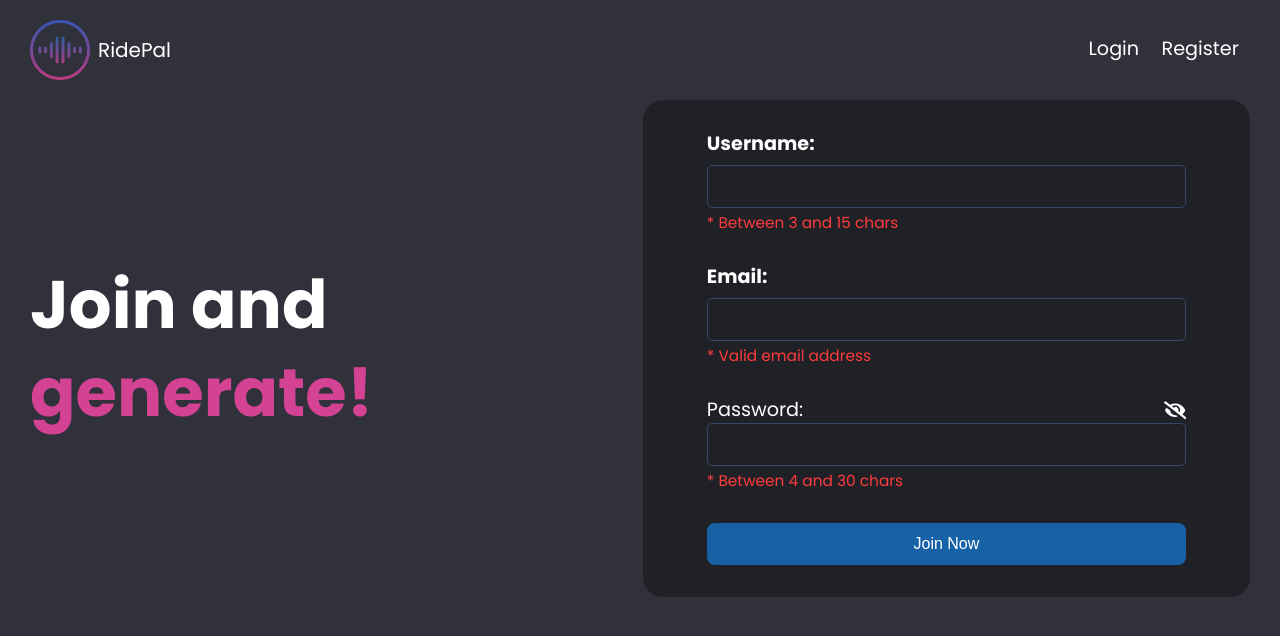
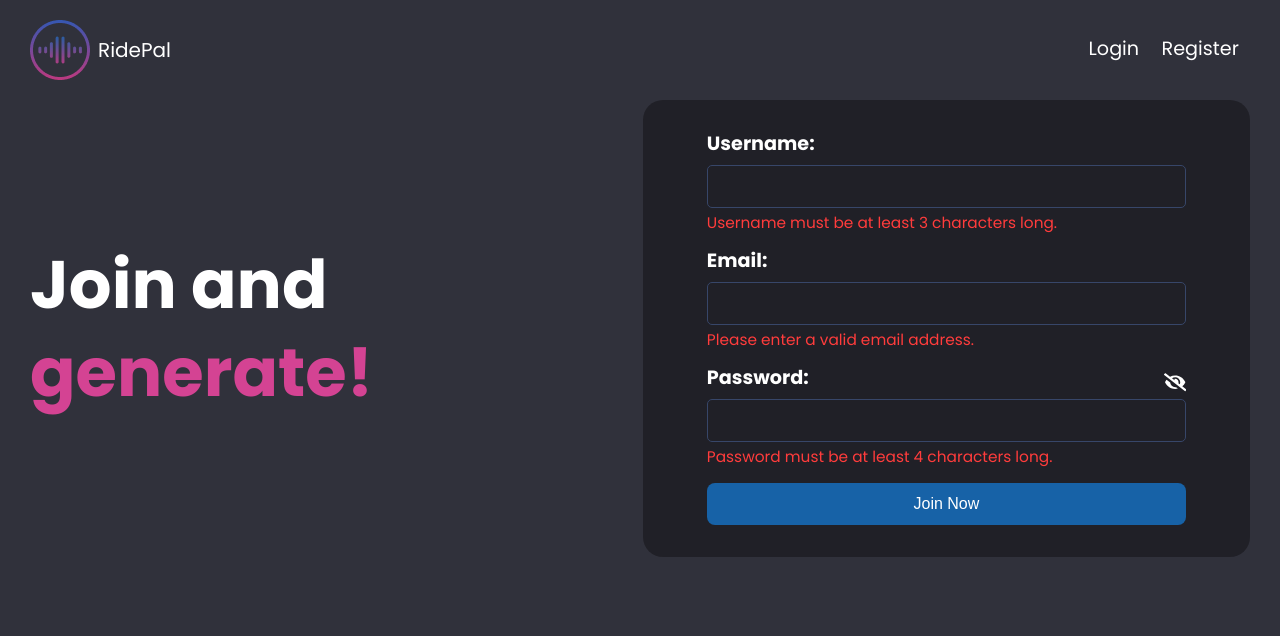
Before and after one commit to sava-stanchev/ridepal-playlist-generator, a React (Create React App) app in the folder client/: page /register in a window 1280 px wide. Shown: the top 636 px of the page. Built offline with nearby package versions, Linux system fonts and the light colour scheme.

Commit message:
change register form data collection and validation logic

```diff
--- a/client/src/common/utils.js
+++ b/client/src/common/utils.js
@@ -18,3 +18,11 @@ export const trackTimeFormat = (s) => {
 export const joinClasses = (classesArr) => {
   return classesArr.filter(Boolean).join(" ");
 };
+
+export const isValidEmail = (email) => {
+  const isEmailValid =
+    /^(([^<>()[\]\\.,;:\s@"]+(\.[^<>()[\]\\.,;:\s@"]+)*)|(".+"))@((\[[0-9]{1,3}\.[0-9]{1,3}\.[0-9]{1,3}\.[0-9]{1,3}])|(([a-zA-Z\-0-9]+\.)+[a-zA-Z]{2,}))$/.test(
+      email
+    );
+  return isEmailValid;
+};
--- a/client/src/pages/Register.jsx
+++ b/client/src/pages/Register.jsx
@@ -3,59 +3,52 @@ import { useHistory } from "react-router-dom";
 import { HOST } from "../common/constants";
 import { FaEyeSlash, FaEye } from "react-icons/fa";
 import AlertModal from "../components/AlertModal";
-import { joinClasses } from "../common/utils";
-
-const initialState = {
-  username: "",
-  password: "",
-  email: "",
-};
-
-const passVerificationError = {
-  properLength: false,
-};
-
-const emailVerificationError = {
-  properEmail: false,
-};
-
-const usernameVerificationError = {
-  properLength: false,
-};
+import { isValidEmail, joinClasses } from "../common/utils";
 
 const Register = () => {
-  const [newUser, setNewUser] = useState(initialState);
-  const [passwordError, setPasswordError] = useState(passVerificationError);
-  const [emailError, setEmailError] = useState(emailVerificationError);
-  const [usernameError, setUsernameError] = useState(usernameVerificationError);
+  const [formData, setFormData] = useState({
+    username: "",
+    email: "",
+    password: "",
+  });
+  const [formErrors, setFormErrors] = useState({
+    username: true,
+    email: true,
+    password: true,
+  });
   const [showPassword, setShowPassword] = useState(false);
   const [modal, setModal] = useState(false);
   const [alertMsg, setAlertMsg] = useState(null);
 
   const history = useHistory();
 
-  const createUser = (name, value) => {
-    setNewUser({
-      ...newUser,
+  const handleInputChange = (e) => {
+    const { name, value } = e.target;
+    setFormData((prevState) => ({
+      ...prevState,
       [name]: value,
-    });
+    }));
 
-    if (name === "password") {
-      const properLength = value.length >= 4 && value.length <= 30;
-      setPasswordError({ ...passwordError, properLength });
-    }
-
-    if (name === "email") {
-      const properEmail =
-        /^(([^<>()[\]\\.,;:\s@"]+(\.[^<>()[\]\\.,;:\s@"]+)*)|(".+"))@((\[[0-9]{1,3}\.[0-9]{1,3}\.[0-9]{1,3}\.[0-9]{1,3}])|(([a-zA-Z\-0-9]+\.)+[a-zA-Z]{2,}))$/.test(
-          value
-        );
-      setEmailError({ ...emailError, properEmail });
-    }
-
-    if (name === "username") {
-      const properLength = value.length >= 3 && value.length <= 15;
-      setUsernameError({ ...usernameError, properLength });
+    if (name === "username" && value.length > 2) {
+      setFormErrors((prevState) => ({
+        ...prevState,
+        username: false,
+      }));
+    } else if (name === "email" && isValidEmail(value)) {
+      setFormErrors((prevState) => ({
+        ...prevState,
+        email: false,
+      }));
+    } else if (name === "password" && value.length > 3) {
+      setFormErrors((prevState) => ({
+        ...prevState,
+        password: false,
+      }));
+    } else {
+      setFormErrors((prevState) => ({
+        ...prevState,
+        [name]: true,
+      }));
     }
   };
 
@@ -81,7 +74,7 @@ const Register = () => {
     headers: {
       "Content-Type": "application/json",
     },
-    body: JSON.stringify(newUser),
+    body: JSON.stringify(formData),
   });
 
   const showThePassword = () => {
@@ -104,46 +97,45 @@ const Register = () => {
         <span className="main__text--accent"> generate!</span>
       </h1>
       <form className="main__form">
-        <div
-          className="input-group"
-          name="username"
-          value={newUser.username}
-          onChange={(e) => createUser("username", e.target.value)}
-        >
+        <div className="input-group">
           <label htmlFor="username">Username:</label>
-          <input type="text" id="username" aria-required="true" />
+          <input
+            type="text"
+            id="username"
+            name="username"
+            value={formData.username}
+            onChange={handleInputChange}
+            aria-required="true"
+          />
           <p
             className={joinClasses([
               "validation-msg",
-              usernameError.properLength && "validation-msg--valid",
+              !formErrors.username && "validation-msg--valid",
             ])}
           >
-            * Between 3 and 15 chars
+            Username must be at least 3 characters long.
           </p>
         </div>
-        <div
-          className="input-group"
-          name="email"
-          value={newUser.email}
-          onChange={(e) => createUser("email", e.target.value)}
-        >
+        <div className="input-group">
           <label htmlFor="email">Email:</label>
-          <input type="email" id="email" aria-required="true" />
+          <input
+            type="email"
+            id="email"
+            name="email"
+            value={formData.email}
+            onChange={handleInputChange}
+            aria-required="true"
+          />
           <p
             className={joinClasses([
               "validation-msg",
-              emailError.properEmail && "validation-msg--valid",
+              !formErrors.email && "validation-msg--valid",
             ])}
           >
-            * Valid email address
+            Please enter a valid email address.
           </p>
         </div>
-        <div
-          className="input-group"
-          name="password"
-          value={newUser.password}
-          onChange={(e) => createUser("password", e.target.value)}
-        >
+        <div className="input-group">
           <div className="password-eye">
             <label htmlFor="password">Password:</label>
             <button
@@ -158,27 +150,26 @@ const Register = () => {
           <input
             type={showPassword === false ? "password" : "text"}
             id="password"
+            name="password"
+            value={formData.password}
+            onChange={handleInputChange}
             aria-required="true"
           />
           <p
             className={joinClasses([
               "validation-msg",
-              passwordError.properLength && "validation-msg--valid",
+              !formErrors.password && "validation-msg--valid",
             ])}
           >
-            * Between 4 and 30 chars
+            Password must be at least 4 characters long.
           </p>
         </div>
         <div className="input-group">
           <button
             type="button"
             className="btn"
-            disabled={
-              !usernameError.properLength ||
-              !emailError.properEmail ||
-              !passwordError.properLength
-            }
             onClick={() => signUp(registerRequest)}
+            disabled={!Object.values(formErrors).every((val) => val === false)}
           >
             Join Now
           </button>
--- a/client/src/scss/components/_input-group.scss
+++ b/client/src/scss/components/_input-group.scss
@@ -1,14 +1,14 @@
 .input-group {
-  margin-bottom: 2rem;
+  margin-bottom: 1rem;
   display: flex;
   flex-direction: column;
 
-  > label {
+  label {
     font-weight: bold;
     margin-bottom: 0.5rem;
   }
 
-  > input {
+  input {
     outline: none;
     background: none;
     border: rem(1) solid #374669;
```
